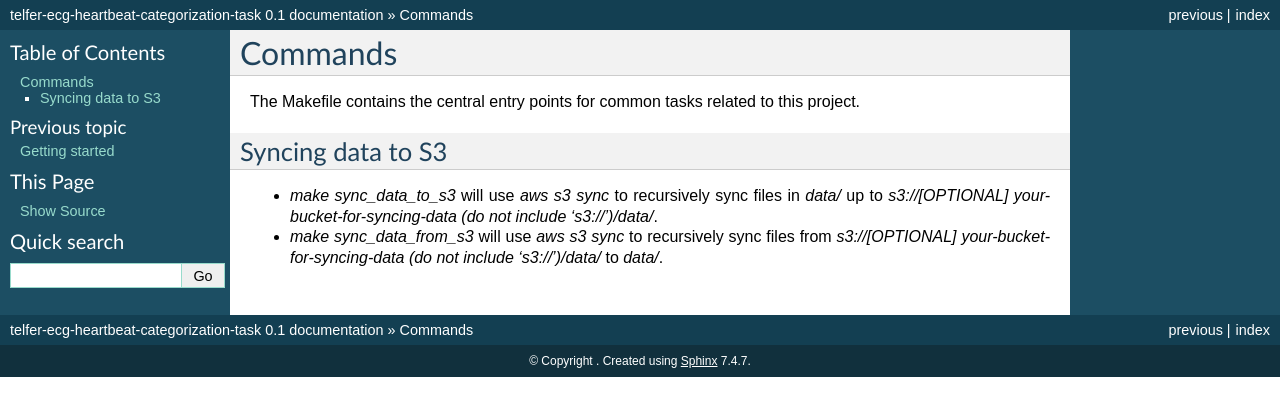
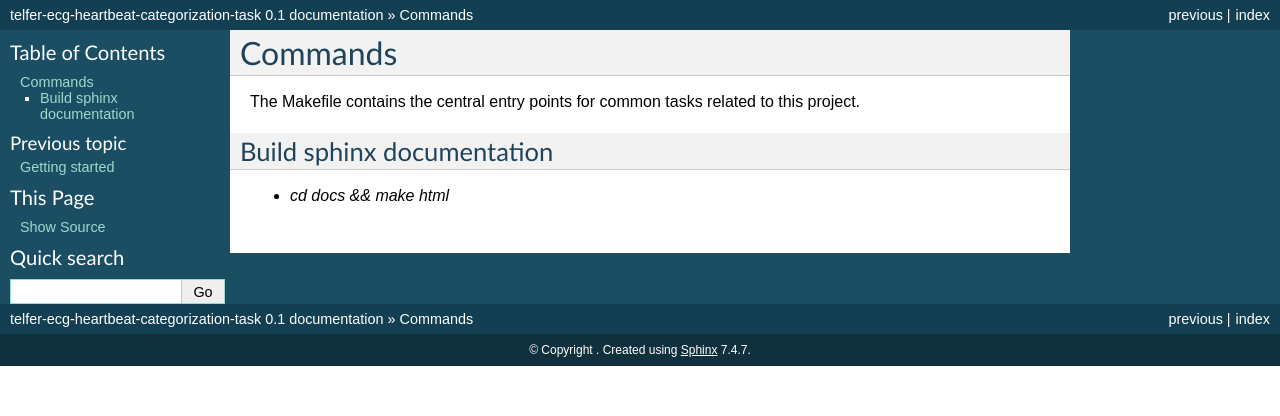
Before and after one commit to A-Telfer/telfer-ecg-heartbeat-categorization-task, a Sphinx documentation site: the page built from docs/commands.rst, in a window 1280 px wide. Shown: the top 416 px of the page. Built offline with Sphinx 7.4.7, drawn with Linux system fonts in a browser that asks for light colours.

Commit message:
Removed sphinx documentation from the .gitignore and updated template text

```diff
--- a/docs/commands.rst
+++ b/docs/commands.rst
@@ -3,8 +3,6 @@
 
 The Makefile contains the central entry points for common tasks related to this project.
 
-Syncing data to S3
-^^^^^^^^^^^^^^^^^^
-
-* `make sync_data_to_s3` will use `aws s3 sync` to recursively sync files in `data/` up to `s3://[OPTIONAL] your-bucket-for-syncing-data (do not include 's3://')/data/`.
-* `make sync_data_from_s3` will use `aws s3 sync` to recursively sync files from `s3://[OPTIONAL] your-bucket-for-syncing-data (do not include 's3://')/data/` to `data/`.
+Build sphinx documentation
+^^^^^^^^^^^^^^^^^^^^^^^^^^
+* `cd docs && make html`
--- a/docs/getting-started.rst
+++ b/docs/getting-started.rst
@@ -1,6 +1,2 @@
 Getting started
 ===============
-
-This is where you describe how to get set up on a clean install, including the
-commands necessary to get the raw data (using the `sync_data_from_s3` command,
-for example), and then how to make the cleaned, final data sets.
--- a/docs/index.rst
+++ b/docs/index.rst
@@ -3,8 +3,8 @@
    You can adapt this file completely to your liking, but it should at least
    contain the root `toctree` directive.
 
-telfer-ecg-heartbeat-categorization-task documentation!
-==============================================
+Telfer ECG Heartbeat Categorization documentation!
+==================================================
 
 Contents:
 
```
Also changed, not shown: 1 other file.
